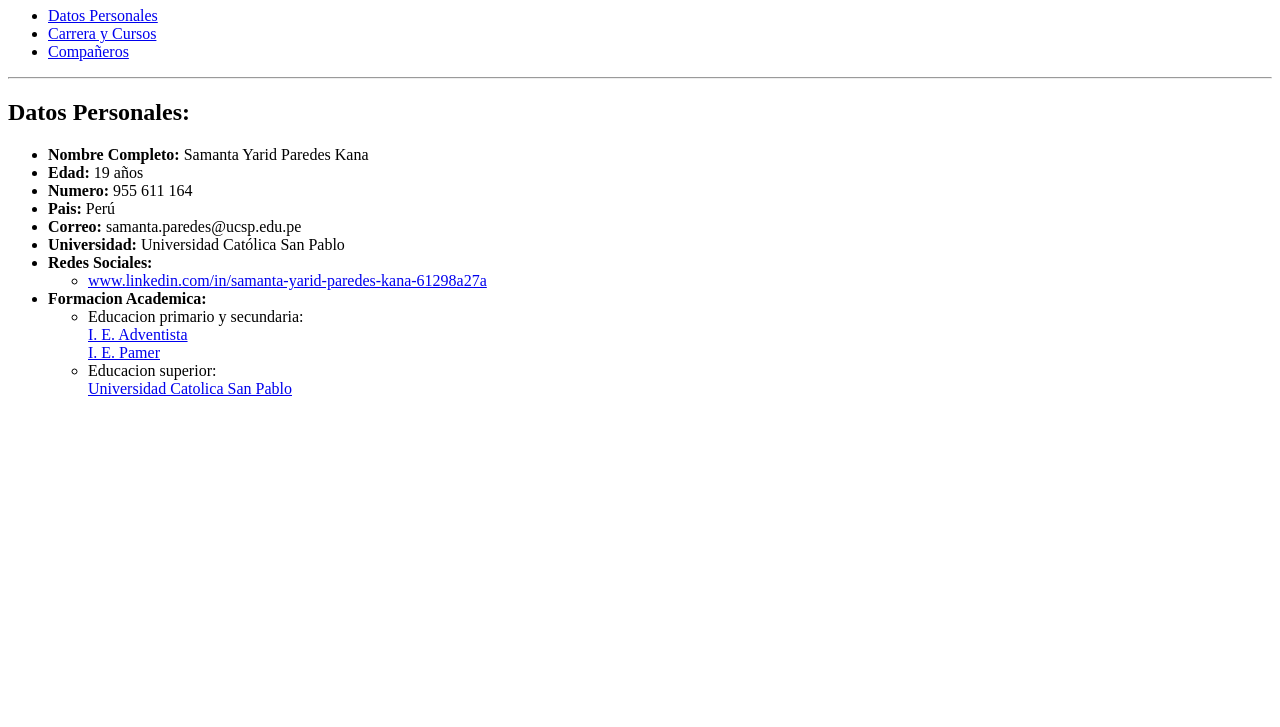
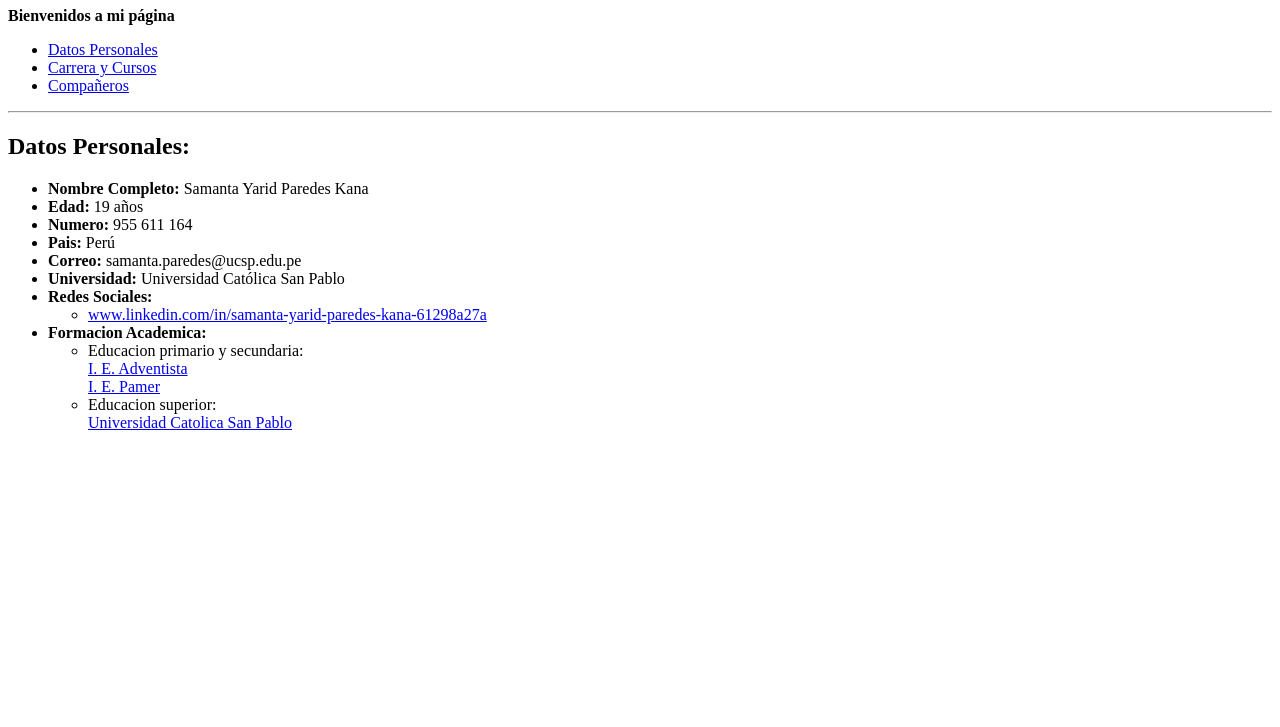
Before and after one commit to Samanta-Paredes/Samanta-Paredes-Kana, a plain HTML site: page datospersonales.html in a window 1280 px wide. Shown: the part 73-800 px from the top of the page. Drawn offline with Linux system fonts and the light colour scheme.

Commit message:
Update datospersonales.html

```diff
--- a/datospersonales.html
+++ b/datospersonales.html
@@ -5,6 +5,7 @@
 </head>
 <body>
     <h1 style="text-align: center;">Samanta Yarid Paredes Kana</h1>
+    <p><strong>Bienvenidos a mi página</strong></p>
     <ul>
         <li><a href="datospersonales.html">Datos Personales</a></li>
         <li><a href="micarrera.html">Carrera y Cursos</a></li>
```
